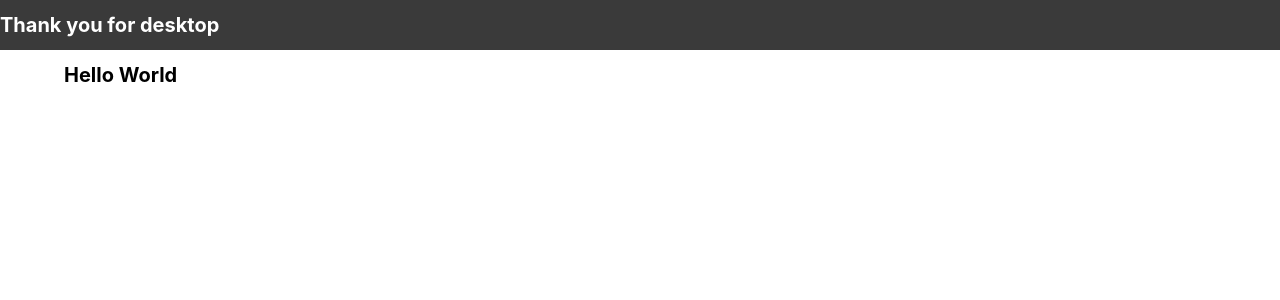
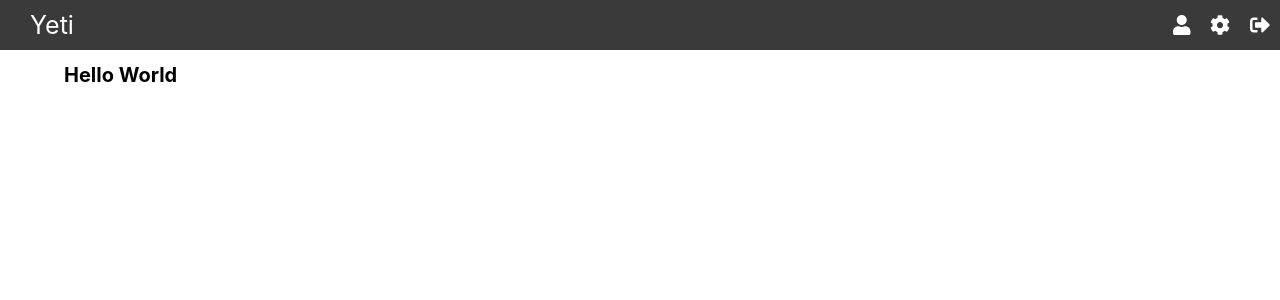
Before and after one commit to leshawn-rice/Yeti, a React (Create React App) app in the folder frontend/: page / in a window 1280 px wide. Shown: the top 300 px of the page. Built offline with nearby package versions, Linux system fonts and the light colour scheme.

Commit message:
Added desktop navbar

```diff
--- a/frontend/src/components/Nav/Navbar.js
+++ b/frontend/src/components/Nav/Navbar.js
@@ -1,17 +1,20 @@
 import React, { useEffect, useState } from 'react';
 import { FontAwesomeIcon } from '@fortawesome/react-fontawesome'
-import { faBars } from '@fortawesome/free-solid-svg-icons'
+import { faBars, faUser, faCog, faSignOutAlt } from '@fortawesome/free-solid-svg-icons'
 import { NavLink } from 'react-router-dom';
 import Drawer from './Drawer';
 import '../../styles/Navbar.css';
 
+// TODO: check if logged in, and add necessary link to links
+
 const Navbar = () => {
   const [mobileView, setMobileView] = useState(false);
   const [drawerOpen, setDrawerOpen] = useState(false);
+
   const links = [
     { name: 'Profile', url: '/profile' },
-    { name: 'Posts', url: '/posts' },
-    { name: 'Settings', url: '/settings' }
+    { name: 'Settings', url: '/settings' },
+    { name: 'Logout', url: '/sign-out' },
   ];
 
   useEffect(() => {
@@ -48,21 +51,43 @@ const Navbar = () => {
           className="Navbar-Hamburger"
           onClick={openDrawer}
         />
-        <NavLink className="Navbar-Mobile-Logo" exact to="/">Yeti</NavLink>
+        <NavLink className="Navbar-Logo" exact to="/">Yeti</NavLink>
       </>
     )
   }
 
   const displayDesktop = () => {
     return (
-      <h1>Thank you for desktop</h1>
+      <>
+        <NavLink className="Navbar-Logo" exact to="/">Yeti</NavLink>
+        <div className="Navbar-Links">
+          <NavLink exact to="/profile">
+            <FontAwesomeIcon
+              icon={faUser}
+              className="Navbar-Link"
+            />
+          </NavLink>
+          <NavLink exact to="/settings">
+            <FontAwesomeIcon
+              icon={faCog}
+              className="Navbar-Link"
+            />
+          </NavLink>
+          <NavLink exact to="/sign-out">
+            <FontAwesomeIcon
+              icon={faSignOutAlt}
+              className="Navbar-Link"
+            />
+          </NavLink>
+        </div>
+      </>
     )
   }
 
   return (
-    <div className="Navbar">
+    <nav className="Navbar">
       {mobileView ? displayMobile() : displayDesktop()}
-    </div>
+    </nav>
   )
 }
 
--- a/frontend/src/components/Routes/Home.js
+++ b/frontend/src/components/Routes/Home.js
@@ -19,8 +19,8 @@ const Home = () => {
   const displayMobile = () => {
     return (
       <div className="Downloads">
-        <img className="Home-Download-Image" src={ios} />
-        <img className="Home-Download-Image" src={android} />
+        <img className="Home-Download-Image" src={ios} alt="Download on Apple App Store" />
+        <img className="Home-Download-Image" src={android} alt="Download on Google Play Store" />
       </div>
     )
   }
--- a/frontend/src/styles/Drawer.css
+++ b/frontend/src/styles/Drawer.css
@@ -16,7 +16,7 @@
   text-decoration: none;
   color: white;
   font-size: 2.5rem;
-  margin-top: 1rem !important;
+  margin: 1rem 25% !important;
 }
 
 .Drawer-Links {
--- a/frontend/src/styles/Navbar.css
+++ b/frontend/src/styles/Navbar.css
@@ -9,16 +9,24 @@
   padding: 0;
 }
 
-.Navbar a {
-  margin: 0 3rem;
-}
-
 .Navbar-Hamburger {
   margin-left: 1rem;
   font-size: 2.5rem;
 }
 
-.Navbar-Mobile-Logo {
+.Navbar-Links {
+  margin-left: auto;
+}
+
+.Navbar-Link {
+  font-size: 2rem;
+  text-decoration: none;
+  color: white;
+  margin: 0 1rem;
+}
+
+.Navbar-Logo {
+  margin-left: 3rem;
   font-size: 2.5rem;
   text-decoration: none;
   color: white;
```
